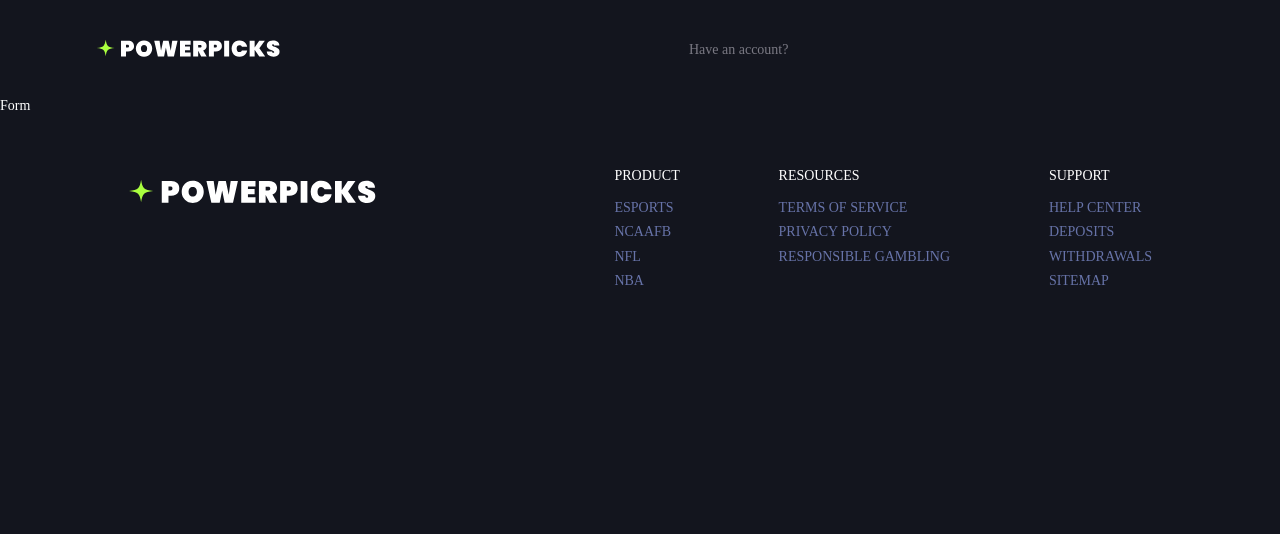
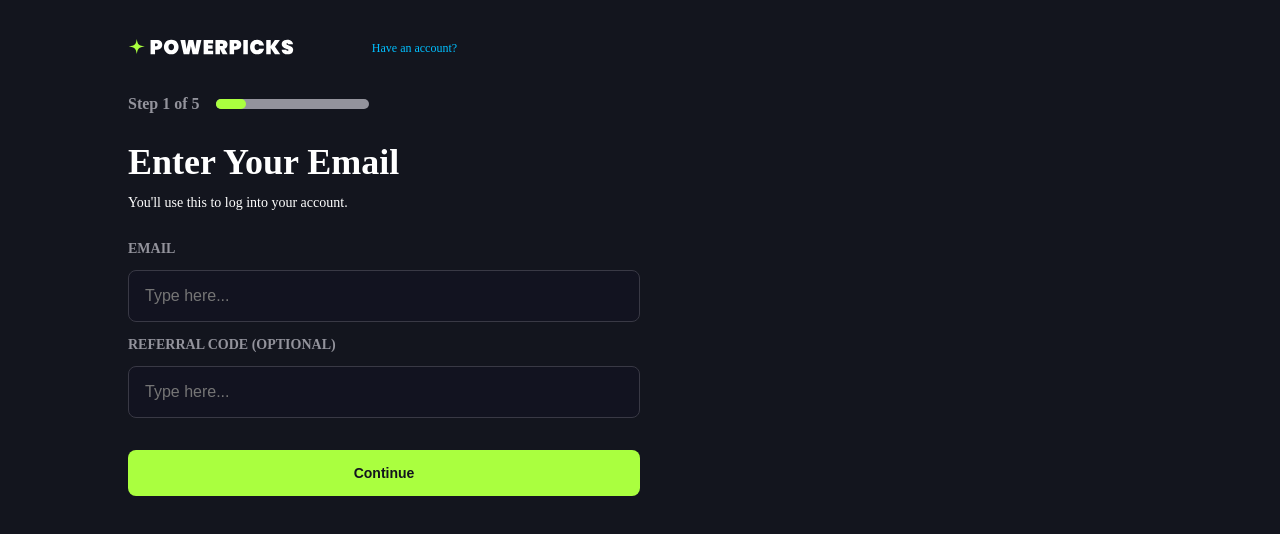
Before and after one commit to jonathancwhite/powerpicks, a React (Vite) app in the folder frontend/: page /sign-up in a window 1280 px wide. Shown: the top 534 px of the page. Built offline with nearby package versions, Linux system fonts and the light colour scheme.

Commit message:
added signup form and referral code model

```diff
--- a/frontend/src/assets/scss/components/_header.scss
+++ b/frontend/src/assets/scss/components/_header.scss
@@ -1,13 +1,14 @@
 .header {
-	width: 90%;
+	width: 80%;
 	margin: auto;
 	min-height: 75px;
 	display: flex;
 	justify-content: space-between;
-	padding: 2rem 2rem;
+	padding: 2rem 0;
 
 	.brand {
 		width: 25%;
+		cursor: pointer;
 		img {
 			max-width: 70%;
 		}
@@ -42,3 +43,16 @@
 		}
 	}
 }
+
+.header {
+	.siteNavigation {
+		width: 80%;
+	}
+	.siteNavigation.compressed {
+		justify-content: flex-start;
+		.siteNavigation__item {
+			color: #00bfff;
+			font-size: 12px;
+		}
+	}
+}
--- a/frontend/src/assets/scss/components/_hero.scss
+++ b/frontend/src/assets/scss/components/_hero.scss
@@ -1,6 +1,6 @@
 .hero {
 	padding-top: 2rem;
-	max-width: 90%;
+	max-width: 80%;
 	margin: auto;
 	img {
 		width: 100%;
--- /dev/null
+++ b/frontend/src/assets/scss/components/_signup.scss
@@ -0,0 +1,115 @@
+.signup {
+	width: 50%;
+}
+
+.progress {
+	display: flex;
+	width: 60%;
+	align-items: center;
+	span {
+		color: $font-light-contrast;
+		font-weight: 600;
+		font-size: 16px;
+	}
+	&__bar {
+		width: 50%;
+		background: $font-light-contrast;
+		border-radius: 8px;
+		margin-left: 1rem;
+		height: 10px;
+		&--1 {
+			background: $accent-green;
+			width: 20%;
+			height: 100%;
+			border-radius: 8px;
+		}
+		&--2 {
+			background: $accent-green;
+			width: 40%;
+			height: 100%;
+			border-radius: 8px;
+		}
+		&--3 {
+			background: $accent-green;
+			width: 60%;
+			height: 100%;
+			border-radius: 8px;
+		}
+		&--4 {
+			background: $accent-green;
+			width: 80%;
+			height: 100%;
+			border-radius: 8px;
+		}
+		&--5 {
+			background: $accent-green;
+			width: 100%;
+			height: 100%;
+			border-radius: 8px;
+		}
+	}
+}
+
+.signupForm {
+	margin-top: 2rem;
+	.stepHeader {
+		color: #fff;
+		h2 {
+			font-size: 36px;
+			font-weight: 800;
+			margin-bottom: 1rem;
+		}
+	}
+	form {
+		margin-top: 2rem;
+		display: flex;
+		flex-direction: column;
+		width: 100%;
+		color: $font-light-contrast;
+
+		label {
+			text-transform: uppercase;
+			color: $font-light-contrast;
+			font-weight: 600;
+			padding: 0 0 1em 0;
+			display: flex;
+			align-items: center;
+			gap: 1em;
+		}
+		input {
+			background: $bg-dark-120;
+			padding: 1em;
+			border-radius: 8px;
+			border: 1px solid #393945;
+			font-size: 16px;
+			color: #fff;
+		}
+		input:focus {
+			outline-width: 0;
+			border: 1px solid #fff;
+		}
+		#email,
+		#firstName,
+		#password {
+			margin-bottom: 1em;
+		}
+	}
+	&__actions {
+		display: flex;
+		justify-content: space-between;
+		margin-top: 2rem;
+		width: 100%;
+		button {
+			font-weight: 700;
+		}
+		button:first-child {
+			width: 25%;
+		}
+		button:last-child {
+			width: 65%;
+		}
+		button:only-child {
+			width: 100%;
+		}
+	}
+}
--- a/frontend/src/assets/scss/main.scss
+++ b/frontend/src/assets/scss/main.scss
@@ -4,3 +4,4 @@
 @import "./components/header";
 @import "./components/footer";
 @import "./components/hero";
+@import "./components/signup";
--- a/frontend/src/assets/scss/util/globals.scss
+++ b/frontend/src/assets/scss/util/globals.scss
@@ -1,5 +1,5 @@
 body {
-	background: $background-dark;
+	background: $bg-dark-130;
 	color: #fff;
 	font-family: "Poppins";
 	font-size: $font-size;
@@ -19,16 +19,21 @@ body {
 	cursor: pointer;
 	&:hover {
 		background: $bg-light-130;
-		// color: $background-dark;
+		// color: $bg-dark-130;
 	}
 
 	&--cta {
 		background: $accent-green;
-		color: $background-dark;
+		color: $bg-dark-130;
 		border: none;
 		&:hover {
 			background: $accent-green-highlight;
-			// color: $background-dark;
+			// color: $bg-dark-130;
 		}
 	}
 }
+
+.container {
+	max-width: 80%;
+	margin: auto;
+}
--- a/frontend/src/assets/scss/util/variables.scss
+++ b/frontend/src/assets/scss/util/variables.scss
@@ -1,12 +1,14 @@
 $accent-green: #aaff3f;
 $accent-green-highlight: #9afe20;
-$background-dark: #13151e;
+$bg-dark-130: #13151e;
+$bg-dark-120: #121320;
 $accent-blue: #6773a8;
 
 $bg-light-120: #1f202d;
 $bg-light-130: #2c2c39;
 
 $font-light: #7a7983;
+$font-light-contrast: #93939c;
 
 $font-size: 14px;
 $header-size: 32px;
--- /dev/null
+++ b/frontend/src/components/SignUpForm.jsx
@@ -0,0 +1,195 @@
+import React, { useState } from "react";
+
+const SignUpForm = () => {
+	const [currentStep, setCurrentStep] = useState(1);
+	const [formData, setFormData] = useState({
+		email: "",
+		referral: "",
+		firstName: "",
+		lastName: "",
+		dateOfBirth: "",
+		address: "",
+		password: "",
+		agreeToTerms: false,
+	});
+
+	const stepHeaders = [
+		"Enter Your Email",
+		"What's Your Name?",
+		"When Were You Born?",
+		"Where Do You Live?",
+		"Set Your Password",
+	];
+
+	const stepDescriptions = [
+		"You'll use this to log into your account.",
+		"Tell us a little about yourself.",
+		"We need this for age verification.",
+		"Your address is required.",
+		"Secure your account with a password.",
+	];
+
+	const handleInputChange = (e) => {
+		setFormData({ ...formData, [e.target.name]: e.target.value });
+	};
+
+	const handleCheckboxChange = (e) => {
+		setFormData({ ...formData, [e.target.name]: e.target.checked });
+	};
+
+	const handleContinue = () => {
+		if (currentStep < 5) {
+			setCurrentStep(currentStep + 1);
+		} else {
+			// Submit the form
+		}
+	};
+
+	const handleBack = () => {
+		if (currentStep > 1) {
+			setCurrentStep(currentStep - 1);
+		}
+	};
+
+	const renderFormFields = () => {
+		switch (currentStep) {
+			case 1:
+				return (
+					<>
+						<label htmlFor='email'>Email</label>
+						<input
+							type='email'
+							name='email'
+							id='email'
+							value={formData.email}
+							onChange={handleInputChange}
+							placeholder='Type here...'
+							autoComplete='off'
+						/>
+						<label htmlFor='referral'>
+							Referral Code (OPTIONAL)
+						</label>
+						<input
+							type='text'
+							name='referral'
+							id='referral'
+							value={formData.referral}
+							onChange={handleInputChange}
+							placeholder='Type here...'
+						/>
+					</>
+				);
+			case 2:
+				return (
+					<>
+						<label htmlFor='firstName'>First Name</label>
+						<input
+							type='text'
+							name='firstName'
+							id='firstName'
+							value={formData.firstName}
+							onChange={handleInputChange}
+							placeholder='Type here...'
+						/>
+						<label htmlFor='lastName'>Last Name</label>
+						<input
+							type='text'
+							name='lastName'
+							id='lastName'
+							value={formData.lastName}
+							onChange={handleInputChange}
+							placeholder='Type here...'
+						/>
+					</>
+				);
+			case 3:
+				return (
+					<>
+						<label htmlFor='dateOfBirth'>Date of Birth</label>
+						<input
+							type='date'
+							name='dateOfBirth'
+							id='dateOfBirth'
+							value={formData.dateOfBirth}
+							onChange={handleInputChange}
+						/>
+					</>
+				);
+			case 4:
+				return (
+					<>
+						<label htmlFor='address'>Address</label>
+						<input
+							type='text'
+							name='address'
+							id='address'
+							value={formData.address}
+							onChange={handleInputChange}
+							placeholder='Type here...'
+						/>
+					</>
+				);
+			case 5:
+				return (
+					<>
+						<label htmlFor='password'>Password</label>
+						<input
+							type='password'
+							name='password'
+							id='password'
+							value={formData.password}
+							onChange={handleInputChange}
+							placeholder='Type here...'
+						/>
+						<label>
+							<input
+								type='checkbox'
+								name='agreeToTerms'
+								checked={formData.agreeToTerms}
+								onChange={handleCheckboxChange}
+							/>
+							I agree to the terms of service
+						</label>
+					</>
+				);
+			default:
+				return null;
+		}
+	};
+
+	return (
+		<div className='signup'>
+			<div className='progress'>
+				<span>Step {currentStep} of 5</span>
+				<div className='progress__bar'>
+					<div className={`progress__bar--${currentStep}`}></div>
+				</div>
+			</div>
+			<div className='signupForm'>
+				<div className='stepHeader'>
+					<h2>{stepHeaders[currentStep - 1]}</h2>
+					<p>{stepDescriptions[currentStep - 1]}</p>
+				</div>
+				<form onSubmit={(e) => e.preventDefault()}>
+					{renderFormFields()}
+					<div className='signupForm__actions'>
+						{currentStep > 1 && (
+							<button
+								className='btn btn--secondary'
+								onClick={handleBack}>
+								Back
+							</button>
+						)}
+						<button
+							className='btn btn--cta'
+							onClick={handleContinue}>
+							{currentStep < 5 ? "Continue" : "Submit"}
+						</button>
+					</div>
+				</form>
+			</div>
+		</div>
+	);
+};
+
+export default SignUpForm;
--- a/frontend/src/components/layouts/CompressedLayout.jsx
+++ b/frontend/src/components/layouts/CompressedLayout.jsx
@@ -1,13 +1,11 @@
 import React from "react";
 import HeaderCompressed from "../HeaderCompressed";
-import Footer from "../Footer";
 
 const CompressedLayout = ({ children }) => {
 	return (
 		<>
 			<HeaderCompressed />
 			<main className='body'>{children}</main>
-			<Footer />
 		</>
 	);
 };
--- a/frontend/src/components/pages/Signup.jsx
+++ b/frontend/src/components/pages/Signup.jsx
@@ -1,10 +1,11 @@
-import React from "react";
-import HeaderCompressed from "../HeaderCompressed";
+import SignUpForm from "../SignUpForm";
 
 const Signup = () => {
 	return (
 		<>
-			<div className='signupForm'>Form</div>
+			<div className='container'>
+				<SignUpForm />
+			</div>
 		</>
 	);
 };
```
Also changed, not shown: 2 other files (tests, documents, lock files or other folders).
